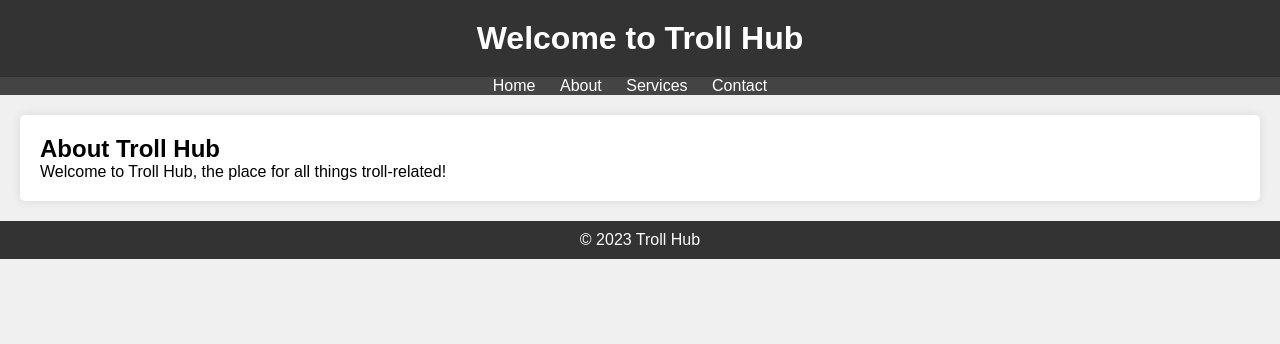
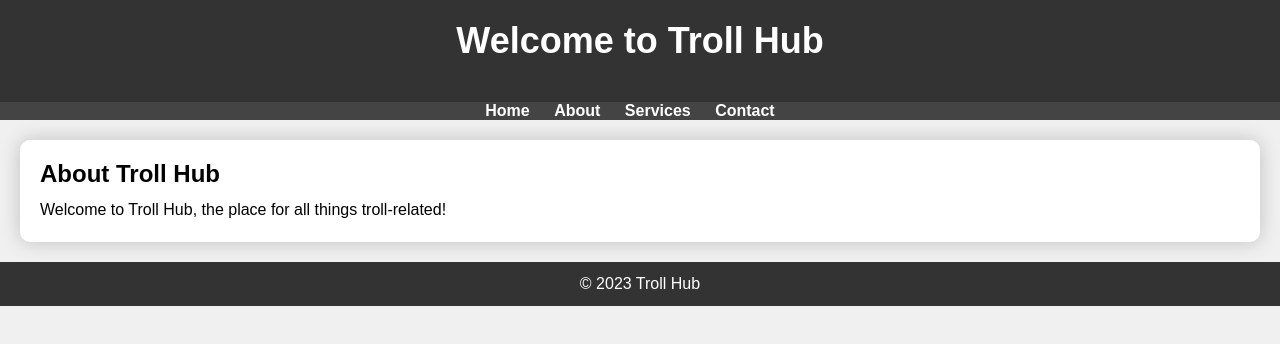
Before and after one commit to TheAgent4879/website, a plain HTML site: page index.html in a window 1280 px wide. Drawn offline with Linux system fonts and the light colour scheme.

Commit message:
Update styles.css

```diff
--- a/styles.css
+++ b/styles.css
@@ -6,7 +6,7 @@ body, h1, h2, p, ul, li {
 
 /* Basic styling */
 body {
-    font-family: Arial, sans-serif;
+    font-family: 'Arial', sans-serif;
     background-color: #f0f0f0;
 }
 
@@ -53,6 +53,7 @@ nav ul li {
 nav ul li a {
     text-decoration: none;
     color: #fff;
+    font-weight: bold;
     transition: color 0.3s;
 }
 
@@ -67,8 +68,8 @@ main {
 .content {
     background-color: #fff;
     padding: 20px;
-    border-radius: 5px;
-    box-shadow: 0 0 10px rgba(0, 0, 0, 0.1);
+    border-radius: 10px;
+    box-shadow: 0 0 20px rgba(0, 0, 0, 0.2);
     animation: scaleIn 1s;
 }
 
@@ -90,3 +91,19 @@ footer {
     padding: 10px 0;
     animation: fadeIn 1s;
 }
+
+/* Additional styles for a better overall look */
+h1 {
+    font-size: 36px;
+    margin-bottom: 20px;
+}
+
+h2 {
+    font-size: 24px;
+    margin-bottom: 10px;
+}
+
+p {
+    font-size: 16px;
+    line-height: 1.5;
+}
```
